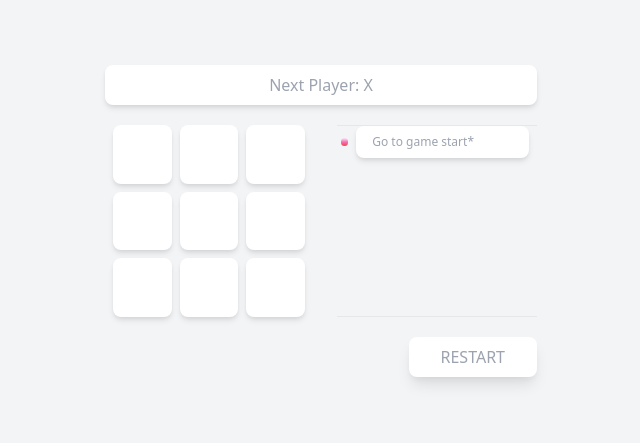
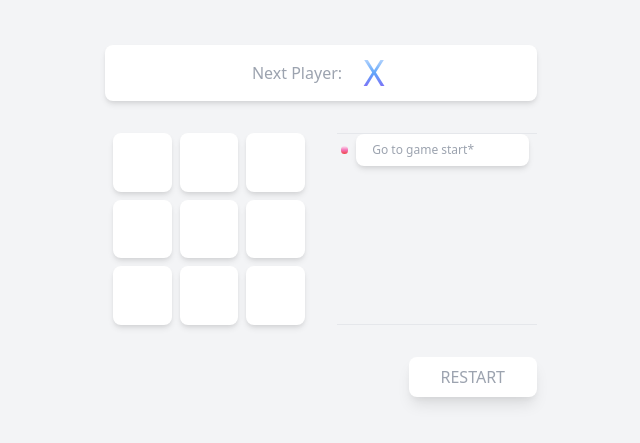
Before and after one commit to danieljpgo/tic-tac-toe, a React (Create React App) app: page / in a window 1280 px wide. Shown: the part 179-622 px from the top of the page, without its empty margins (319-959 px from the left). Built offline with nearby package versions, Linux system fonts and the light colour scheme.

Commit message:
feat: display game status with gradient  colors

```diff
--- a/src/app/Game/Container/index.tsx
+++ b/src/app/Game/Container/index.tsx
@@ -6,7 +6,7 @@ const Container = (props: Props) => {
   const { children } = props;
 
   return (
-    <div className="grid gap-4 px-8 overflow-y-auto sm:overflow-y-visible sm:px-0 sm:grid-cols-2 sm:auto-cols-min">
+    <div className="grid gap-4 px-4 overflow-y-auto sm:overflow-y-visible sm:px-0 sm:grid-cols-2 sm:auto-cols-min">
       {children}
     </div>
   );
--- a/src/app/Game/Status/index.tsx
+++ b/src/app/Game/Status/index.tsx
@@ -1,16 +1,34 @@
+import { players } from '../types';
 import Text from '../../common/components/Text';
-import { Children } from '../../common/types';
 
-interface Props extends Children {}
+interface Props {
+  children: string
+}
 
 const Status = (props: Props) => {
   const { children } = props;
+  const { o, x } = players;
+
+  const [title, label] = children
+    .split(':')
+    .map((value) => value.trim());
 
   return (
-    <div className="fixed flex justify-center w-full px-4 py-4 bg-white rounded-lg shadow-md sm:relative sm:w-auto sm:py-2">
-      <Text>
-        {children}
-      </Text>
+    <div className="fixed flex items-end justify-end w-full gap-4 px-8 pt-8 pb-4 transform scale-105 -translate-y-8 bg-white shadow-md sm:justify-center sm:items-center sm:scale-100 sm:-translate-y-0 sm:rounded-lg rotate-6 sm:rotate-0 sm:relative sm:w-auto sm:py-2">
+      <div className="transform -rotate-6 sm:rotate-0">
+        <Text>
+          {(label === x || label === o)
+            ? (`${title}:`)
+            : (`${children}`)}
+        </Text>
+      </div>
+      {(label === x || label === o) && (
+        <div className="w-8 text-center transform -rotate-6 sm:rotate-0">
+          <Text variant={label === x ? 'gradient-blue' : 'gradient-pink'}>
+            {label}
+          </Text>
+        </div>
+      )}
     </div>
   );
 };
--- a/src/app/Game/index.tsx
+++ b/src/app/Game/index.tsx
@@ -48,7 +48,7 @@ const Game = () => {
   }
 
   return (
-    <div className="grid gap-5 sm:p-8">
+    <div className="grid gap-8 sm:p-8">
       <Status>
         {status}
       </Status>
--- a/src/app/Game/types.ts
+++ b/src/app/Game/types.ts
@@ -1,4 +1,4 @@
-const players = {
+export const players = {
   x: 'X',
   o: 'O',
 } as const;
--- a/src/app/common/components/Text/index.tsx
+++ b/src/app/common/components/Text/index.tsx
@@ -19,7 +19,7 @@ const Text = (props: Props) => {
   } = props;
 
   return (
-    <p className={`${variants[variant]}`}>
+    <p className={`${variants[variant]} `}>
       {children}
     </p>
   );
```
Also changed, not shown: 1 other file (tests, documents, lock files or other folders).
